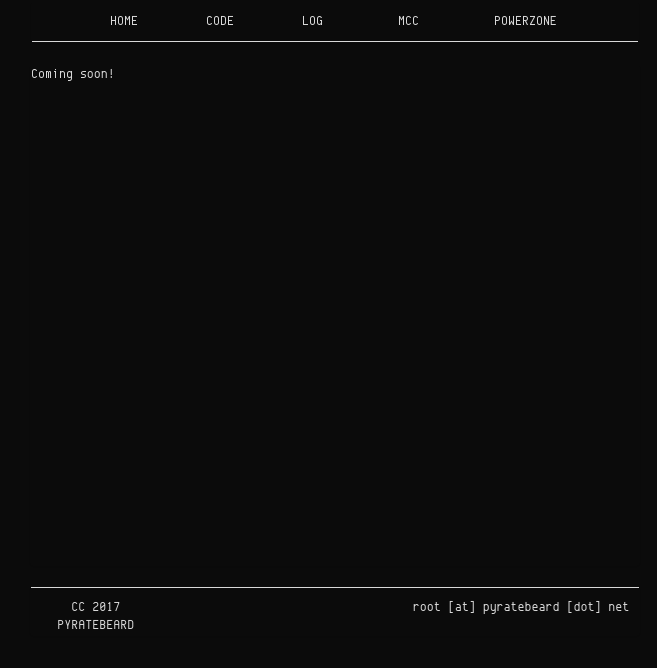
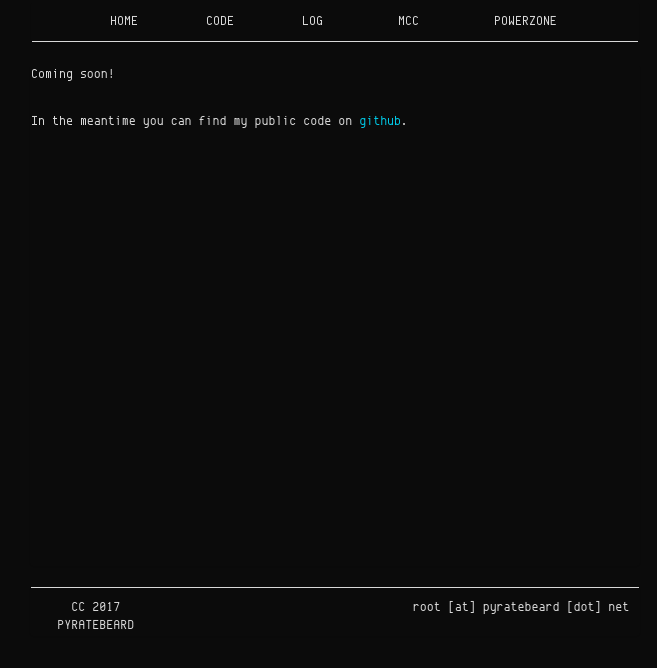
Before and after one commit to pyratebeard/pyratebeard.github.io, a Jekyll site: the page built from code.html, in a window 1280 px wide. Shown: the top 668 px of the page, without its empty margins (305-962 px from the left). Built offline with Jekyll 4.4.1, drawn with Linux system fonts in a browser that asks for light colours.

Commit message:
github link added to main body. removed sidebar section from header

```diff
--- a/code.html
+++ b/code.html
@@ -1,10 +1,7 @@
 ---
 title: code
 layout: default
-sections:
-    sidebar: |
-        <ul class="nav">
-          <li><a href="https://github.com/pyratebeard">GITHUB</a></li>
-        </ul>
 ---
 <p>Coming soon!</p>
+<br>
+<p>In the meantime you can find my public code on <a href="https://github.com/pyratebeard" target="_blank" rel="noopener noreferrer">github</a>.</p>
```
